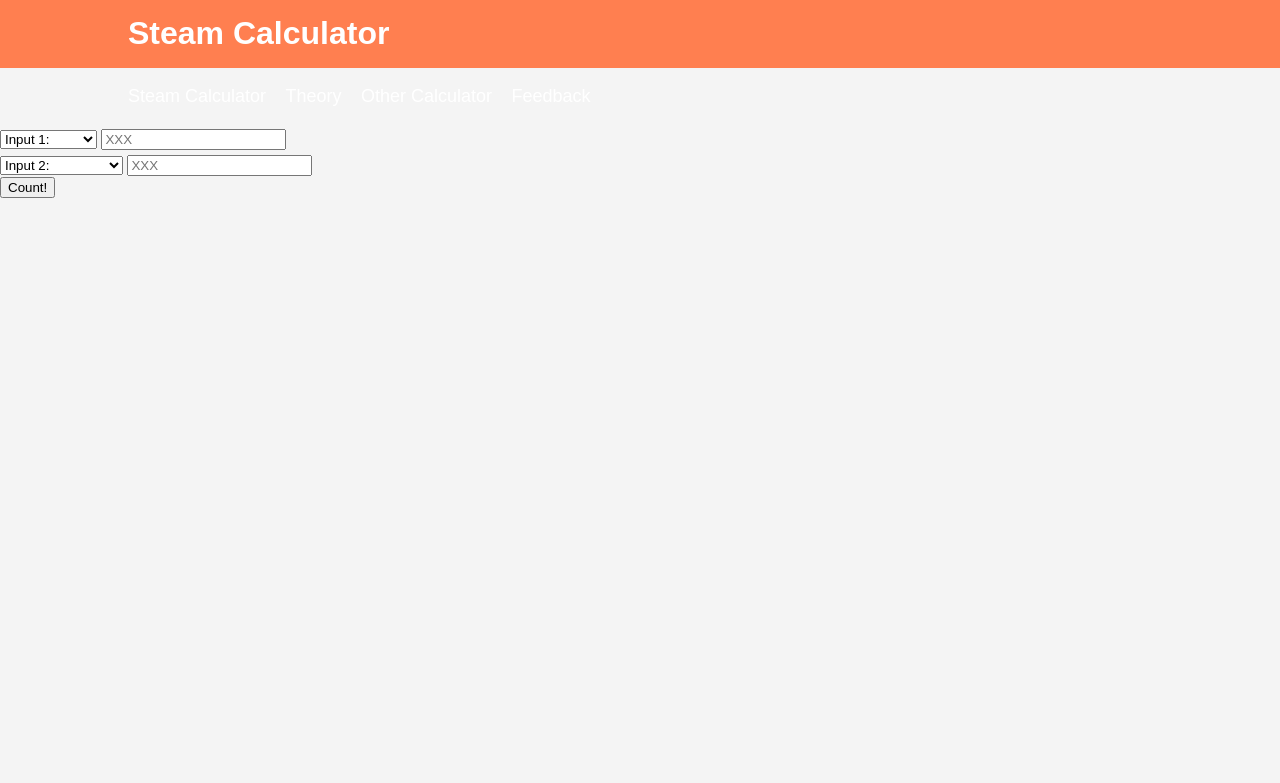
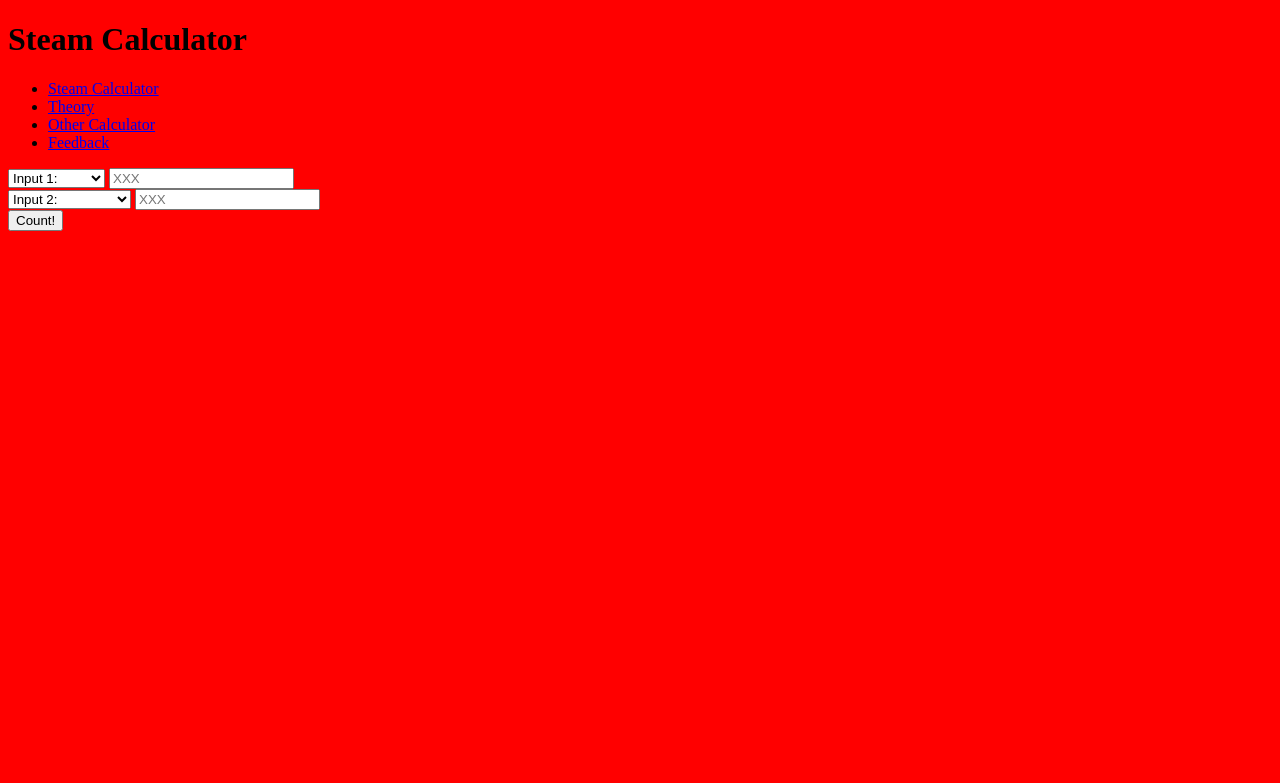
Before and after one commit to juanrl1997/steamcalculator1, a Django app: page / in a window 1280 px wide. Shown: the top 783 px of the page. Run offline with Django 3.2, Linux system fonts and the light colour scheme; parts of the project's set-up code (start-up, migrations or seed data) failed here and were passed over.

Commit message:
Solved css issue

```diff
--- a/Steamcalculator/static/css/Steamcalculator.css
+++ /dev/null
@@ -1,41 +0,0 @@
-body{
-  background-color: #f4f4f4;
-  color: #555;
-  font-family: Arial, Helvetica, sans-serif;
-  font-size: 16px;
-  line-height: 1.6em;
-  margin:0;
-}
-.container{
-  width:80%;
-  margin:auto;
-  overflow: hidden; /*No scroll bars even if something goes outside of container */
-}
-
-#main-header{
-  background-color: coral;
-  color:#fff;
-}
-
-#navbar{
-  background-color: #333
-  color:#fff
-
-}
-
-#navbar ul{
-  padding:0;
-  list-style:none;
-}
-
-#navbar li{
-  display: inline;
-}
-
-#navbar a{
-  color:#fff;
-  text-decoration:none;
-  font-size:18px;
-  padding-right:15px;
-
-}
--- /dev/null
+++ b/static/css/mystyle.css
@@ -0,0 +1,4 @@
+body{
+  background-color: red
+
+}
--- a/templates/home.html
+++ b/templates/home.html
@@ -1,15 +1,14 @@
 
+<!DOCTYPE html>
+{% load staticfiles %}
+<html>
 
-<html>
-{% load staticfiles %}
   <head>
     <title> Steam Calculator</title>
 
-
+    {% load staticfiles %}
     <!---{% load staticfiles %} href="{% static 'css/Steamcalculator.css' %}"--->
-  <link rel="stylesheet" href="{{ STATIC_URL }}css/Steamcalculator.css">
-
-  <link rel="stylesheet" href="{% static 'css/Steamcalculator.css' %}">
+            <link rel="stylesheet" href="{% static 'css/mystyle.css' %}">
 
   </head>
 <body>
```
Also changed, not shown: Steamcalculator/settings.py (+8 -0 lines), 2 other files.
